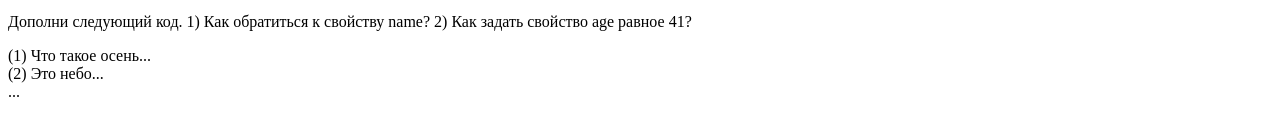
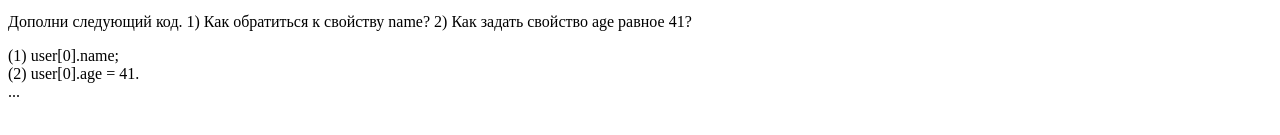
Before and after one commit to Akbalstalker/pasha-e1-006, a website: page app/pages/answers.html in a window 1280 px wide. Shown: the part 465-600 px from the top of the page. Drawn offline with Linux system fonts and the light colour scheme.

Commit message:
Только ответы на вопросы

```diff
--- a/app/pages/answers.html
+++ b/app/pages/answers.html
@@ -35,8 +35,8 @@
 		<div class="pair arrays">
 			<p class="question"> Дополни следующий код. 1) Как обратиться к свойству name? 2) Как задать свойство age равное 41?</p>
 			<p class="answer">
-				(1) Что такое осень...<br>
-				(2) Это небо...<br>
+				(1) user[0].name; <br>
+				(2) user[0].age = 41. <br>
 				...
 			</p>
 		</div>
```
